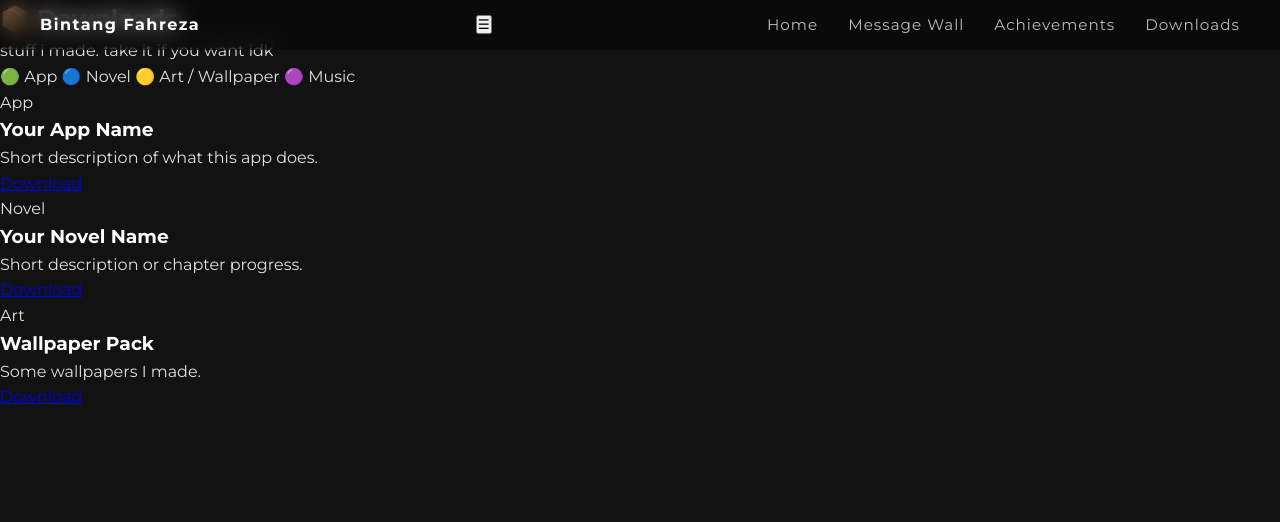
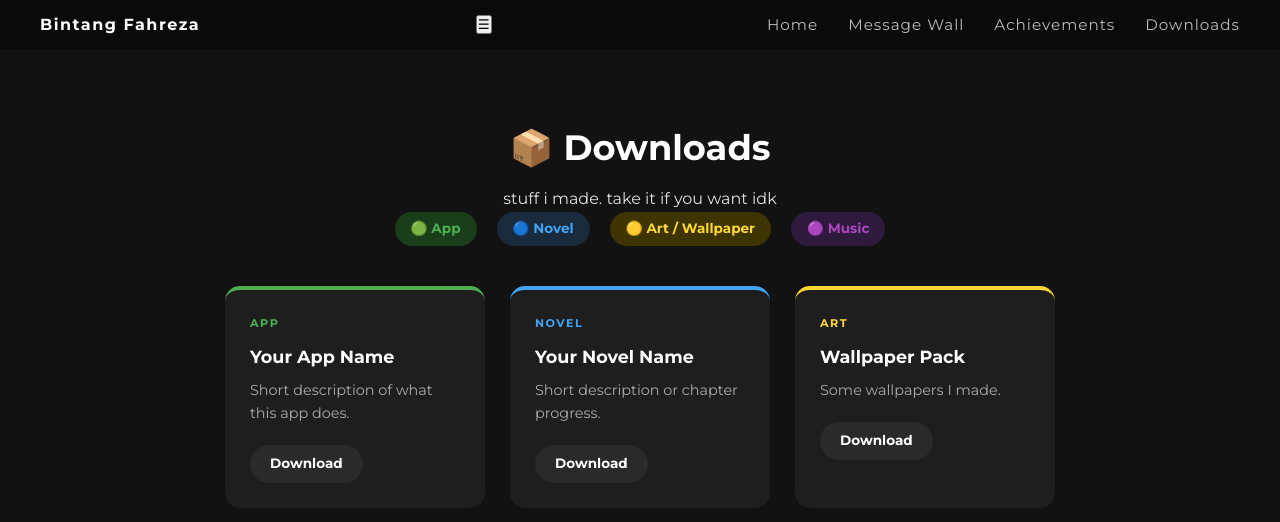
Before and after one commit to skyblue15/skyblue15.github.io, a plain HTML site: page downloads.html in a window 1280 px wide. Drawn offline with Linux system fonts and the light colour scheme.

Commit message:
Update styles.css

```diff
--- a/styles.css
+++ b/styles.css
@@ -269,3 +269,102 @@ h1, h2, h3 {
   font-size: 1rem;
   line-height: 1.7;
 }
+
+.downloads-wrapper {
+  max-width: 900px;
+  margin: 120px auto 60px;
+  padding: 0 20px;
+  text-align: center;
+}
+
+.downloads-wrapper h2 {
+  font-size: 2.2rem;
+  margin-bottom: 10px;
+}
+
+.download-legend {
+  display: flex;
+  justify-content: center;
+  gap: 20px;
+  flex-wrap: wrap;
+  margin-bottom: 40px;
+}
+
+.legend-item {
+  padding: 6px 16px;
+  border-radius: 20px;
+  font-size: 0.85rem;
+  font-weight: 600;
+}
+
+.legend-item.app { background: #1a3d1a; color: #4caf50; }
+.legend-item.novel { background: #1a2a3d; color: #42a5f5; }
+.legend-item.art { background: #3d3400; color: #fdd835; }
+.legend-item.music { background: #2d1a3d; color: #ab47bc; }
+
+.download-cards {
+  display: flex;
+  flex-wrap: wrap;
+  gap: 25px;
+  justify-content: center;
+}
+
+.download-card {
+  background: #1e1e1e;
+  border-radius: 15px;
+  padding: 25px;
+  width: 260px;
+  text-align: left;
+  transition: transform 0.3s;
+  position: relative;
+}
+
+.download-card:hover {
+  transform: translateY(-6px);
+}
+
+.download-card.app { border-top: 4px solid #4caf50; }
+.download-card.novel { border-top: 4px solid #42a5f5; }
+.download-card.art { border-top: 4px solid #fdd835; }
+.download-card.music { border-top: 4px solid #ab47bc; }
+
+.download-tag {
+  font-size: 0.7rem;
+  font-weight: 700;
+  text-transform: uppercase;
+  letter-spacing: 1.5px;
+  margin-bottom: 10px;
+}
+
+.download-card.app .download-tag { color: #4caf50; }
+.download-card.novel .download-tag { color: #42a5f5; }
+.download-card.art .download-tag { color: #fdd835; }
+.download-card.music .download-tag { color: #ab47bc; }
+
+.download-card h3 {
+  font-size: 1.1rem;
+  margin-bottom: 8px;
+}
+
+.download-card p {
+  color: #aaa;
+  font-size: 0.9rem;
+  line-height: 1.6;
+  margin-bottom: 20px;
+}
+
+.download-btn {
+  background: #2a2a2a;
+  color: #fff;
+  padding: 8px 20px;
+  border-radius: 20px;
+  text-decoration: none;
+  font-size: 0.85rem;
+  font-weight: 600;
+  transition: background 0.3s;
+  display: inline-block;
+}
+
+.download-btn:hover {
+  background: #3a3a3a;
+}
```
